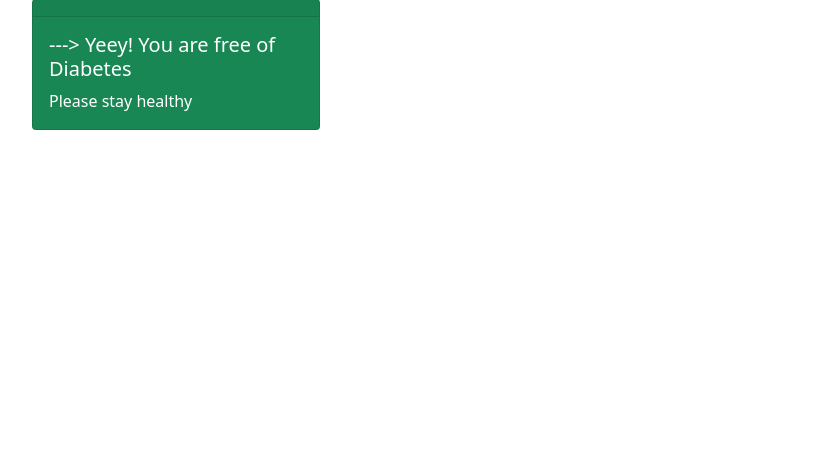
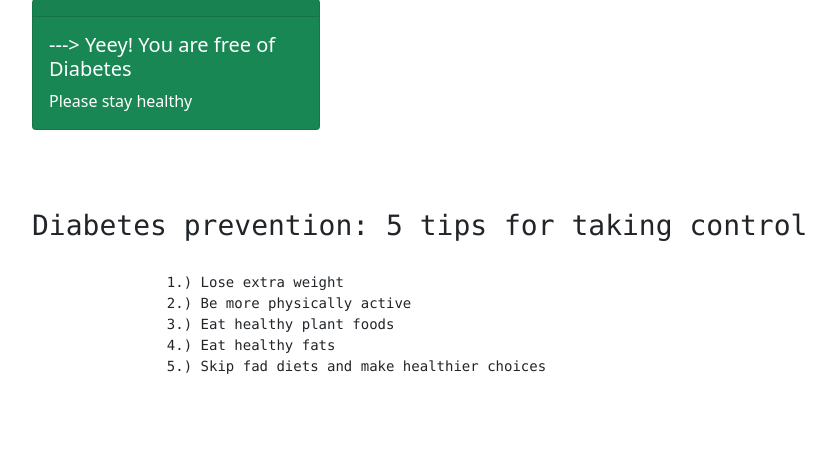
Before and after one commit to WaruiAlfred/ail_predict, a Django app: template prediction/templates/pred/prediction.html in a window 1280 px wide. Shown: the part 145-605 px from the top of the page, without its empty margins (62-898 px from the left). Run offline with Django 3.2, Linux system fonts and the light colour scheme; the template is opened without the code that fills it, so the values that code supplies are empty; some libraries are stand-ins or nearby versions.

Commit message:
modify and adding treatement notes

```diff
--- a/prediction/admin.py
+++ b/prediction/admin.py
@@ -1,5 +1,7 @@
 from django.contrib import admin
-from .models import User
+from .models import User, Diabetes, Results
 
 # Register your models here.
 admin.site.register(User)
+admin.site.register(Diabetes)
+admin.site.register(Results)
--- a/prediction/templates/pred/prediction.html
+++ b/prediction/templates/pred/prediction.html
@@ -16,7 +16,19 @@
               <p class="card-text">Please visit health center for testing immediately</p>
             </div>
           </div>
-        <!-- <h3>hello this is your results {{ans}} You need to start medication</h3> -->
+          <pre>
+            <div class="prevention">
+                <h3>What Are the Treatments for Diabetes?</h3>
+                1.) Diabetes Drugs
+                2.) Nutrition and Meal Timing for Diabetes
+                3.) Exercise for Diabetes
+                4.) Lifestyle Changes for Diabetes
+                5.) Reduce stress
+                6.) Quit smoking
+                7.) Cut back on alcohol
+
+            </div>
+        </pre>
         {% else %}
         <div class="card text-white bg-success mb-3" style="max-width: 18rem;">
             <div class="card-header">{{user.username}}</div>
@@ -24,9 +36,19 @@
               <h5 class="card-title">{{ans}} ---> Yeey! You are free of Diabetes</h5>
               <p class="card-text">Please stay healthy</p>
             </div>
-        <!-- <h3>hello this is your results {{ans}} You're safe </h3> -->
-        {%endif%}
-    </div>
+        </div>
+        <pre>
+            <div class="prevention">
+                <h3>Diabetes prevention: 5 tips for taking control</h3>
+                1.) Lose extra weight
+                2.) Be more physically active
+                3.) Eat healthy plant foods
+                4.) Eat healthy fats
+                5.) Skip fad diets and make healthier choices
+
+            </div>
+        </pre>
+    {%endif%}
 
 </div>
 
--- /dev/null
+++ b/static/css/style.css
@@ -0,0 +1,4 @@
+.content{
+    width: 600px;
+    color: aqua;
+}
```
Also changed, not shown: prediction/models.py (+8 -0 lines), prediction/templates/pred/predictor.html (+61 -11 lines), prediction/migrations/0003_results.py (added).
